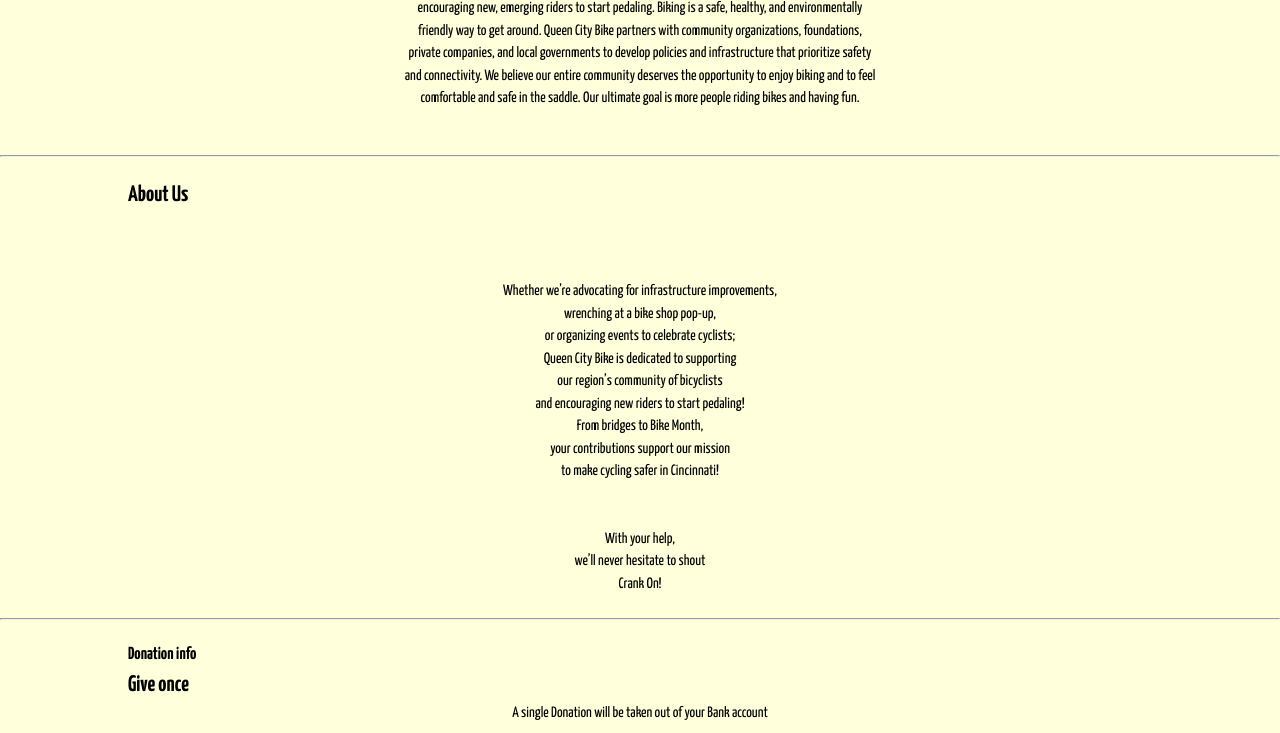
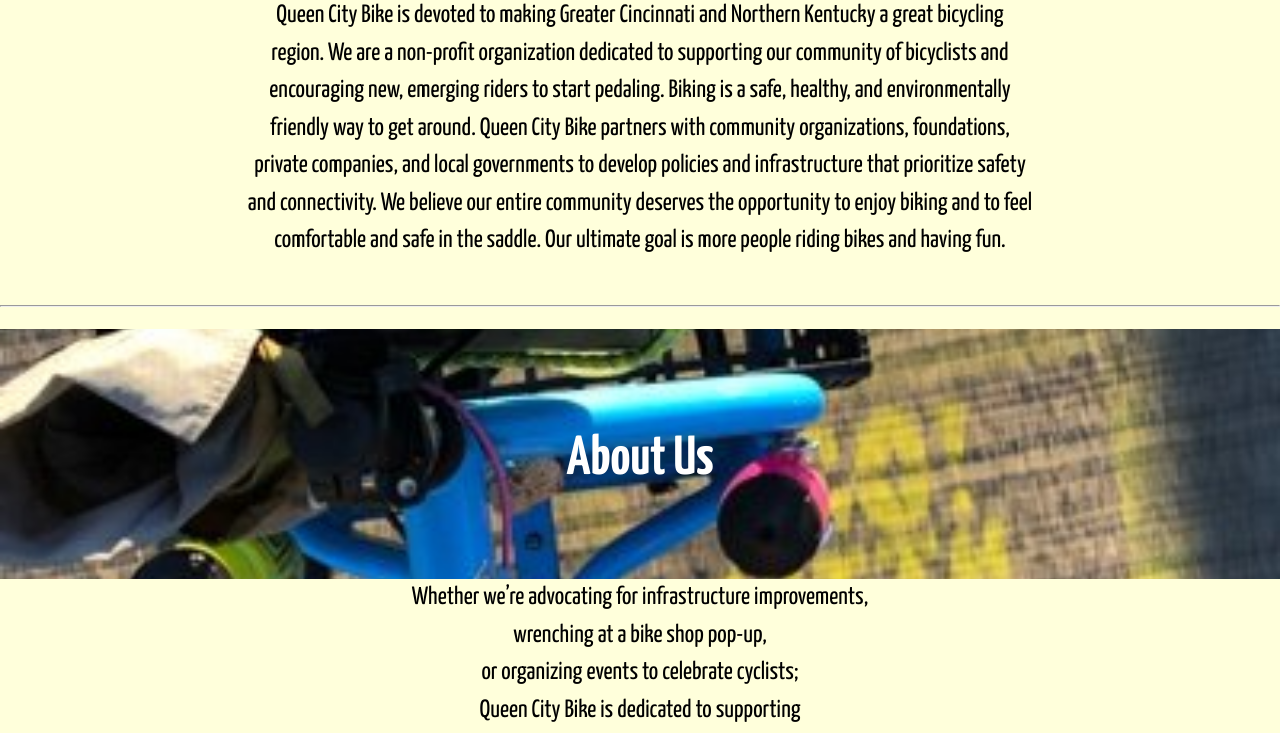
Before and after one commit to commonwealthcoders-group-5/CC5-CapstoneProject-QueenCityBike, a plain HTML site: page index.html in a window 1280 px wide. Shown: the part 598-1331 px from the top of the page. Drawn offline with Linux system fonts and the light colour scheme.

Commit message:
Add files via upload

```diff
--- a/index.html
+++ b/index.html
@@ -1,23 +1,12 @@
 <!DOCTYPE html>
 <html lang="en">
-<!-- * Comment Color-Coding -->
-<!-- ! Wyatt -->
-<!-- ? Heather -->
-<!-- TODO: Jared -->
-
 <head>
-  <meta charset="UTF-8">
-  <meta http-equiv="X-UA-Compatible" content="IE=edge">
-  <meta name="viewport" content="width=device-width, initial-scale=1.0">
-
-  <meta name="author" content="Wyatt Adkins,Jared Conner,Heather Mills">
-  <!-- TODO: This is Jared's Font Awesome Kit, but all the images are free, any kit can be used. -->
-  <script src="https://kit.fontawesome.com/09f0a1845e.js" crossorigin="anonymous"></script>
-
-  <link rel="stylesheet" href="aboutusCSS.css">
-  <link rel="stylesheet" href="style.css">
-
-  <title>Queen City Bike</title>
+    <meta charset="UTF-8">
+    <meta http-equiv="X-UA-Compatible" content="IE=edge">
+    <meta name="viewport" content="width=device-width, initial-scale=1.0">
+    <title>Queen City Bike</title>
+    <link rel="stylesheet" href="indexCSS.css">
+    <link rel="stylesheet" href="style.css">
 </head>
 
 <body>
```
